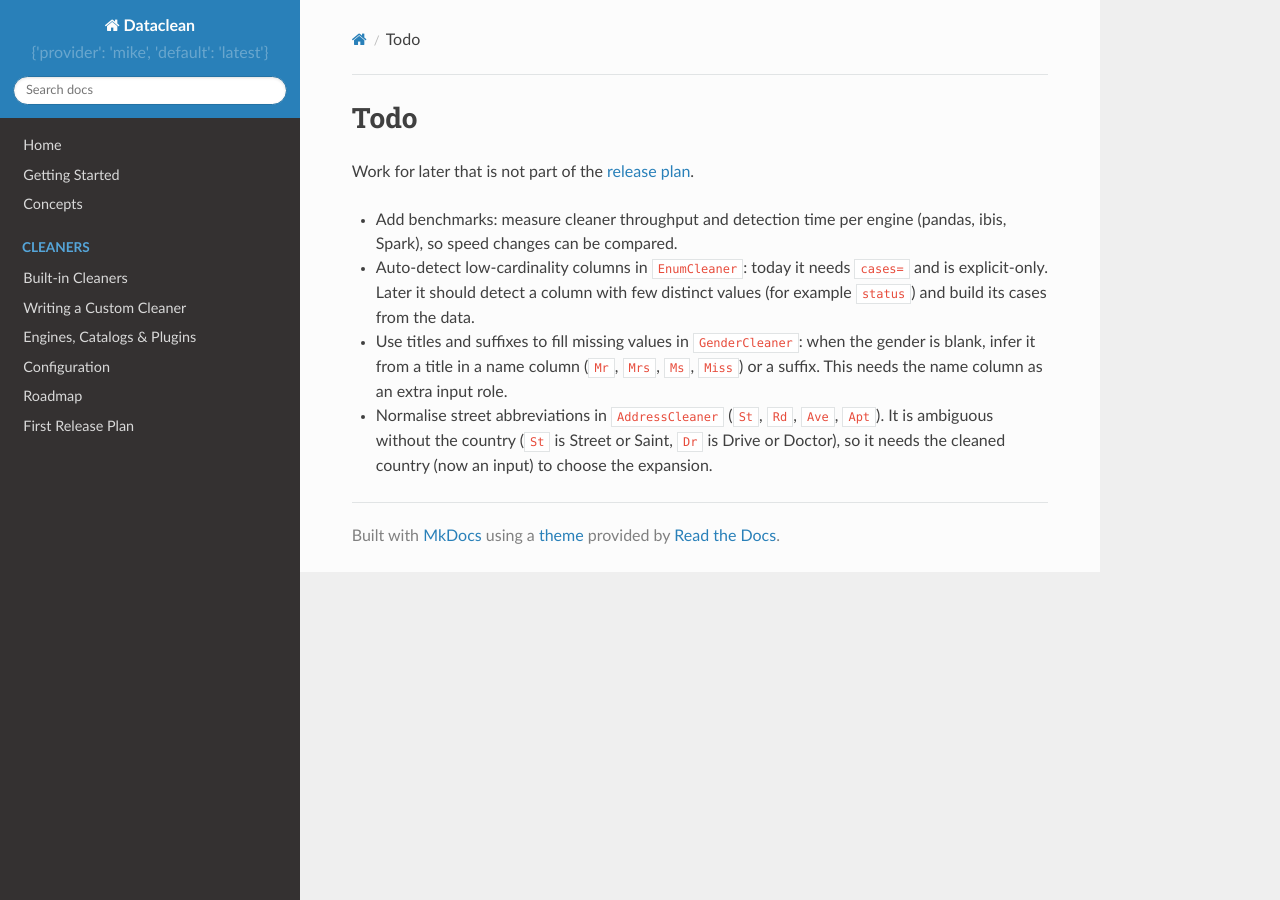
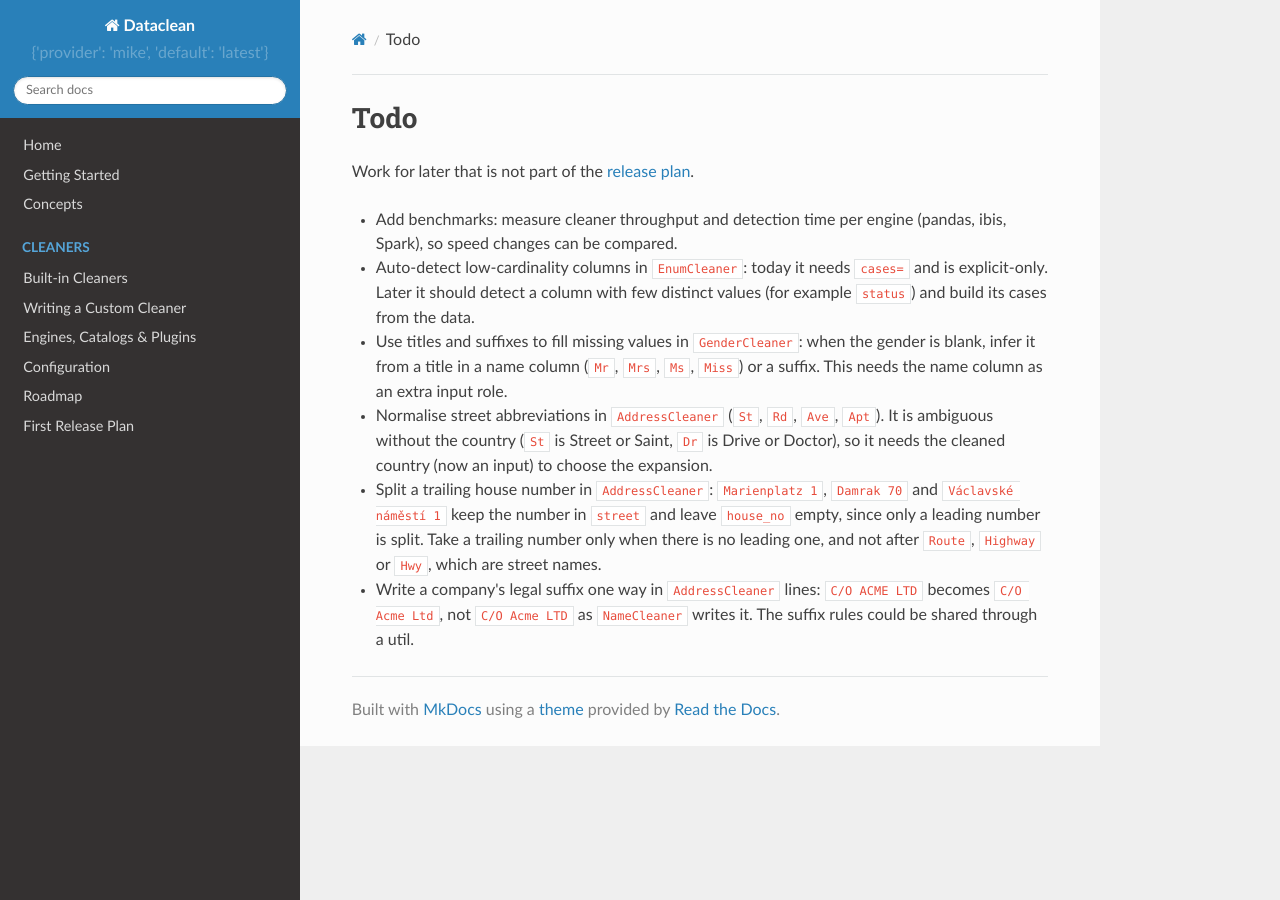
Before and after one commit to chetansinghsajwan/dataclean, an MkDocs documentation site: the page built from docs/todo.md, in a window 1280 px wide. Built offline with MkDocs 1.6.1, drawn with Linux system fonts in a browser that asks for light colours; nearby versions of some CDN libraries.

Commit message:
docs(todo): add trailing house number and address company suffix

```diff
--- a/docs/todo.md
+++ b/docs/todo.md
@@ -13,3 +13,11 @@ Work for later that is not part of the [release plan](release-plan.md).
 - Normalise street abbreviations in `AddressCleaner` (`St`, `Rd`, `Ave`,
   `Apt`). It is ambiguous without the country (`St` is Street or Saint, `Dr` is
   Drive or Doctor), so it needs the cleaned country (now an input) to choose the expansion.
+- Split a trailing house number in `AddressCleaner`: `Marienplatz 1`, `Damrak 70`
+  and `Václavské náměstí 1` keep the number in `street` and leave `house_no`
+  empty, since only a leading number is split. Take a trailing number only when
+  there is no leading one, and not after `Route`, `Highway` or `Hwy`, which are
+  street names.
+- Write a company's legal suffix one way in `AddressCleaner` lines: `C/O ACME LTD`
+  becomes `C/O Acme Ltd`, not `C/O Acme LTD` as `NameCleaner` writes it. The
+  suffix rules could be shared through a util.
```
